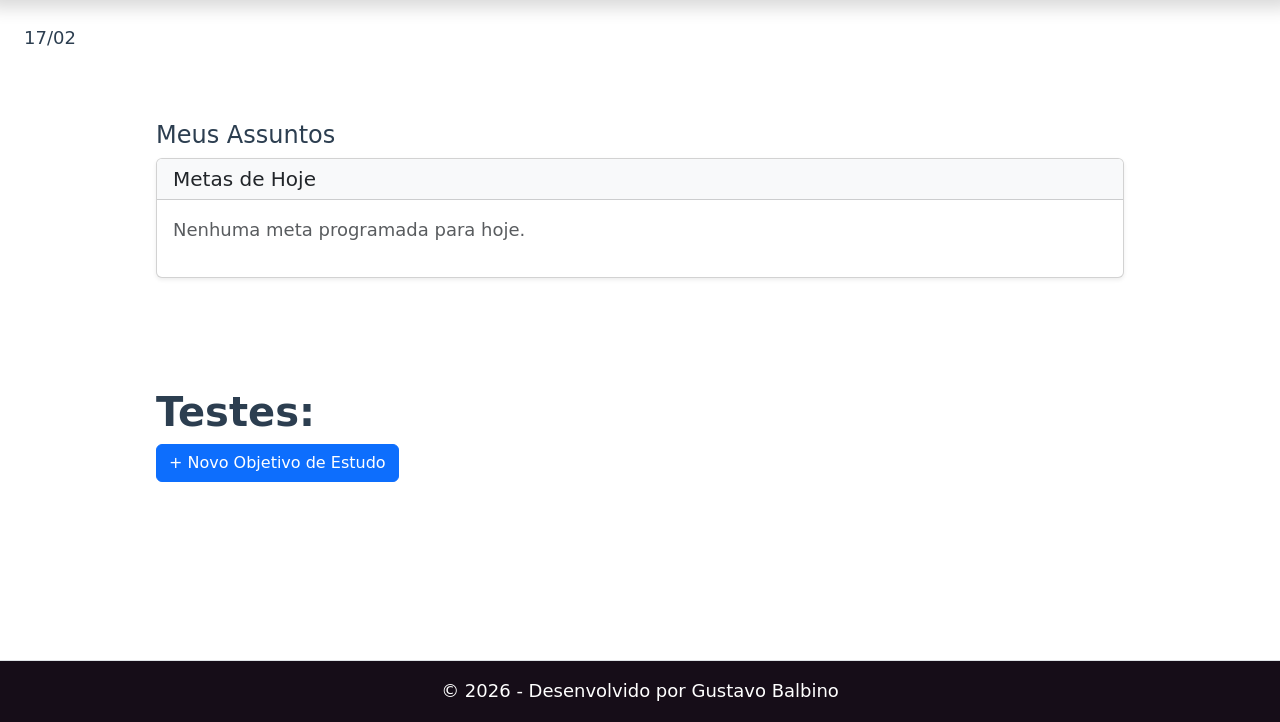
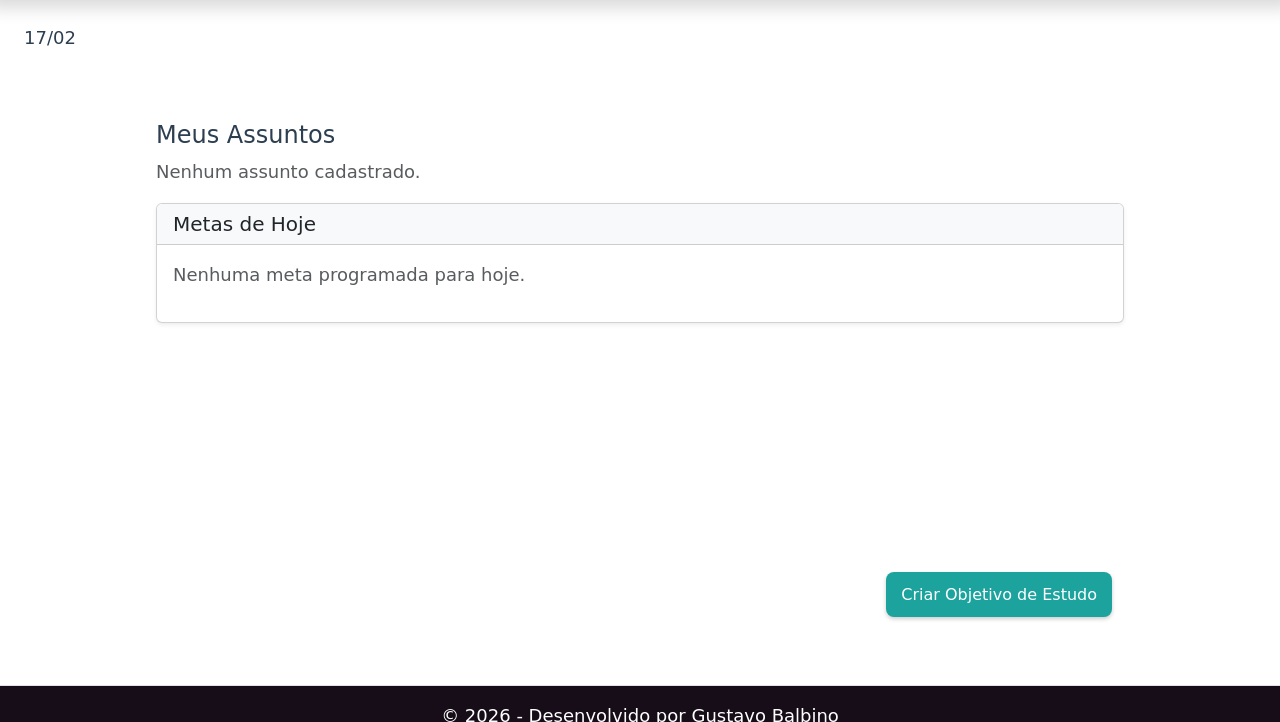
Before and after one commit to Gusta101/Organizador-Anual, a Django app: page /estudos/ in a window 1280 px wide. Shown: the part 78-800 px from the top of the page. Run offline with Django 5.2, Linux system fonts and the light colour scheme; tables that the repository leaves empty hold one stand-in row (values such as "Sample post").

Commit message:
(estudos) botao criar

```diff
--- a/estudos/templates/estudos/dashboard.html
+++ b/estudos/templates/estudos/dashboard.html
@@ -3,10 +3,14 @@
 {% block title %}Estudos{% endblock %}
 
 {% block content %}
-<div class="container-fluid">
+<div class="container-fluid position-relative" style="min-height: 65vh; padding-bottom: 80px;">
 
+    <!-- Assuntos Cadastrados -->
     <h4 class="mt-4">Meus Assuntos</h4>
     <div class="row">
+        {% if not assuntos %}
+        <p class="text-muted">Nenhum assunto cadastrado.</p>
+        {% endif %}
         {% for assunto in assuntos %}
         <div class="col-md-4 mb-3">
             <div class="card h-100 shadow-sm" style="background-color: blanchedalmond;">
@@ -20,7 +24,7 @@
         {% endfor %}
     </div>
 
-    <!-- Card Principal - Metas de Hoje -->
+    <!-- Metas de Hoje -->
     <div class="card shadow-sm mb-4">
         <div class="card-header bg-light">
             <h5 class="mb-0">Metas de Hoje</h5>
@@ -84,13 +88,8 @@
         </div>
     </div>
 
-    <br>
-    <br>
-    <br>
-
-    <h1>Testes:</h1>
-    <a href="{% url 'objetivos:criar_objetivo_modulo' 'estudos' %}" class="btn btn-primary">
-        + Novo Objetivo de Estudo
+    <a class="btn-animated bg-color5 position-absolute end-0 bottom-0 text-white m-4" href="{% url 'objetivos:criar_objetivo_modulo' 'estudos' %}">
+        Criar Objetivo de Estudo
     </a>
 
 </div>
```
